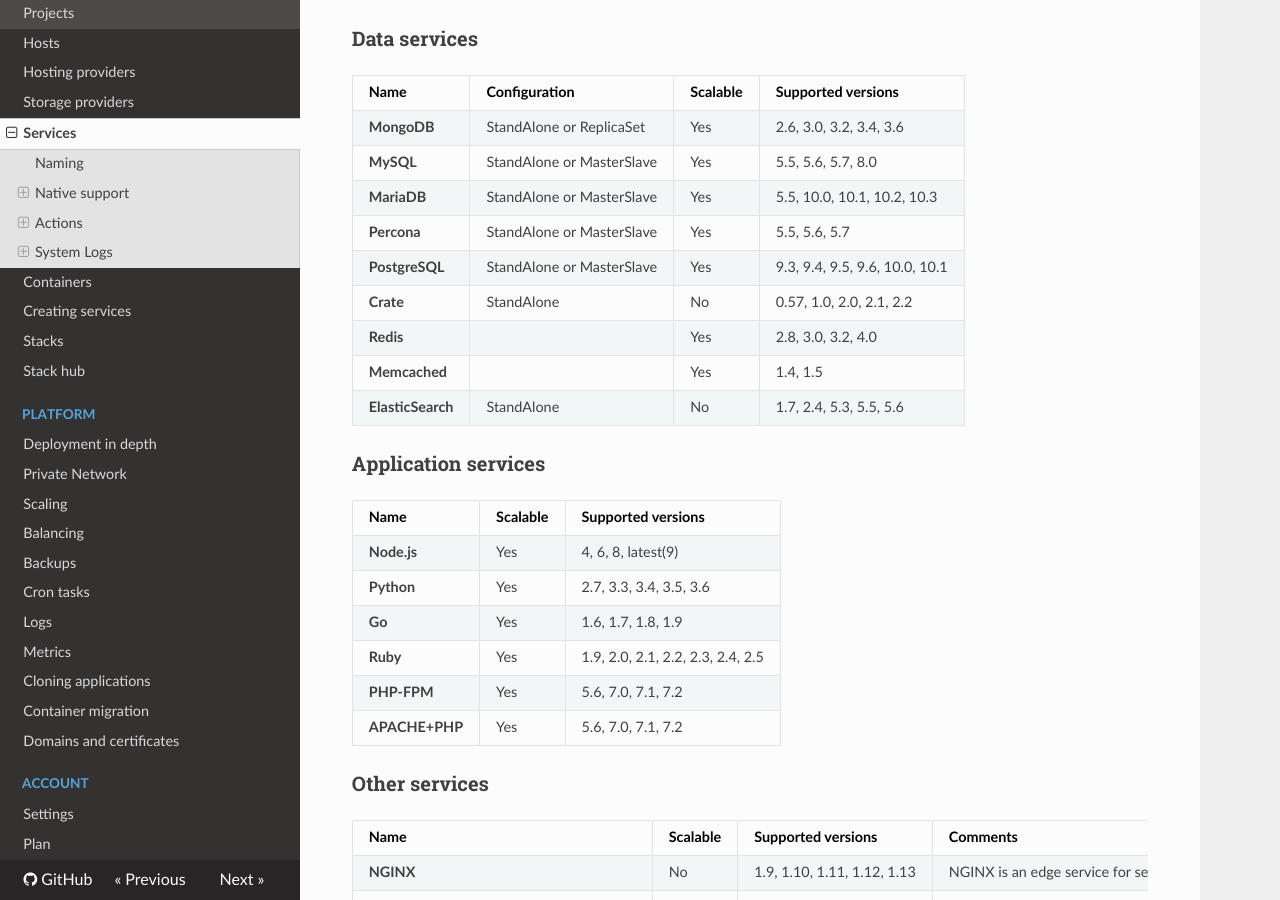
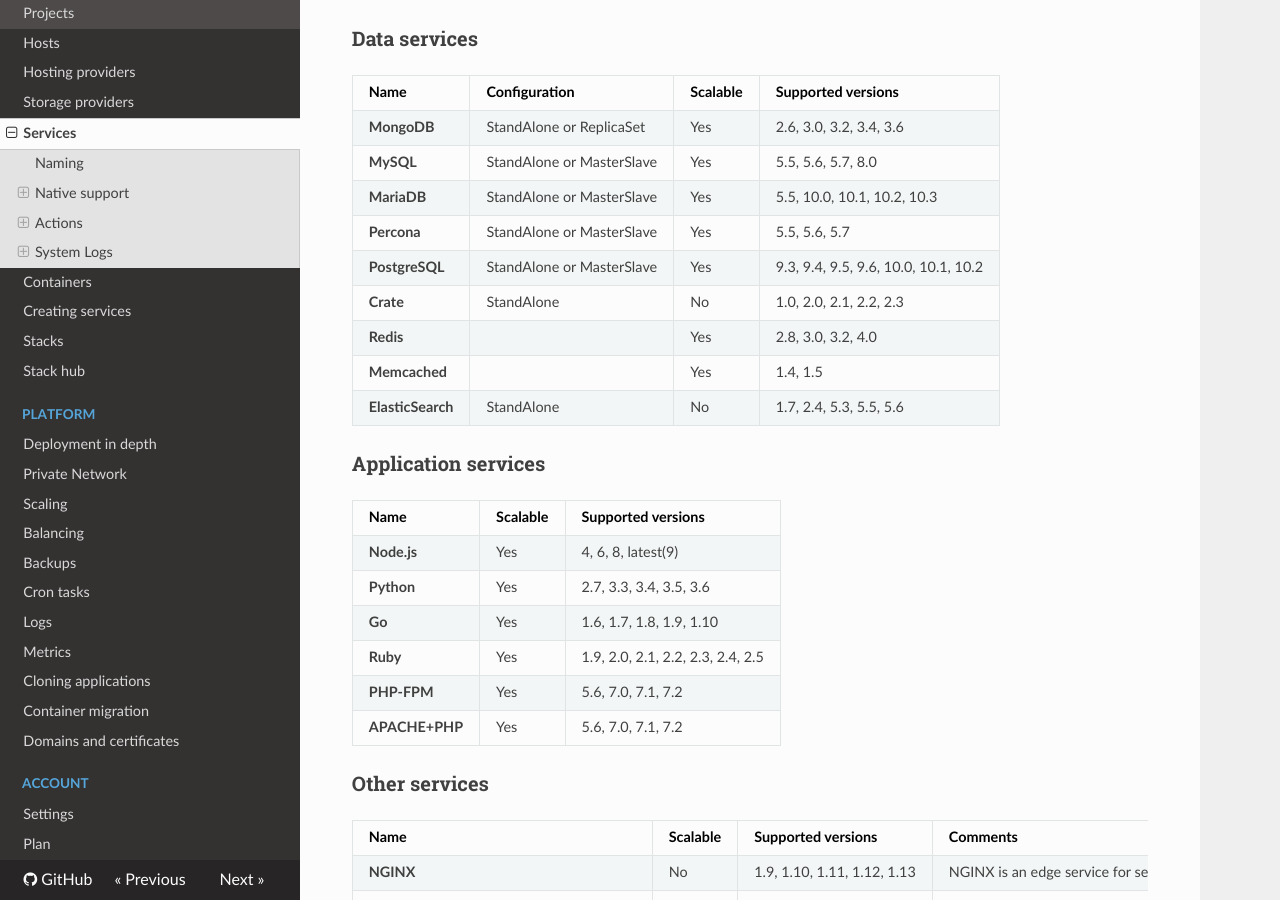
Before and after one commit to d2cio/docs, an MkDocs documentation site: the page built from docs/getting-started/services.md, in a window 1280 px wide and 900 px high, scrolled down 704 px. Built offline with MkDocs 1.6.1, drawn with Linux system fonts in a browser that asks for light colours; nearby versions of some CDN libraries; old or Windows-style settings are respelled for this version of MkDocs.

```diff
--- a/docs/getting-started/services.md
+++ b/docs/getting-started/services.md
@@ -22,8 +22,8 @@ The name should starts with a letter and contain maximum 16 characters (initial,
 | **MySQL**         | StandAlone or MasterSlave   | Yes |  5.5, 5.6, 5.7, 8.0 |
 | **MariaDB**       | StandAlone or MasterSlave   | Yes |  5.5, 10.0, 10.1, 10.2, 10.3 |
 | **Percona**       | StandAlone or MasterSlave   | Yes |  5.5, 5.6, 5.7 |
-| **PostgreSQL**    | StandAlone or MasterSlave   | Yes |  9.3, 9.4, 9.5, 9.6, 10.0, 10.1 |
-| **Crate**         | StandAlone                  | No  |  0.57, 1.0, 2.0, 2.1, 2.2 |
+| **PostgreSQL**    | StandAlone or MasterSlave   | Yes |  9.3, 9.4, 9.5, 9.6, 10.0, 10.1, 10.2 |
+| **Crate**         | StandAlone                  | No  |  1.0, 2.0, 2.1, 2.2, 2.3 |
 | **Redis**         |                             | Yes |  2.8, 3.0, 3.2, 4.0 |
 | **Memcached**     |                             | Yes |  1.4, 1.5 |
 | **ElasticSearch** | StandAlone                  | No  |  1.7, 2.4, 5.3, 5.5, 5.6 |
@@ -34,7 +34,7 @@ The name should starts with a letter and contain maximum 16 characters (initial,
 | :---------    | :-------------| :-------------      |
 | **Node.js**       | Yes           | 4, 6, 8, latest(9)   |
 | **Python**        | Yes           | 2.7, 3.3, 3.4, 3.5, 3.6 |
-| **Go**            | Yes           | 1.6, 1.7, 1.8, 1.9  |
+| **Go**            | Yes           | 1.6, 1.7, 1.8, 1.9, 1.10  |
 | **Ruby**          | Yes           | 1.9, 2.0, 2.1, 2.2, 2.3, 2.4, 2.5 |
 | **PHP-FPM**       | Yes           | 5.6, 7.0, 7.1, 7.2 |
 | **APACHE+PHP**    | Yes           | 5.6, 7.0, 7.1, 7.2 |
```
Also changed, not shown: docs/account/plan.md (+2 -3 lines), docs/getting-started/creating-services.md (+1 -1 lines).
